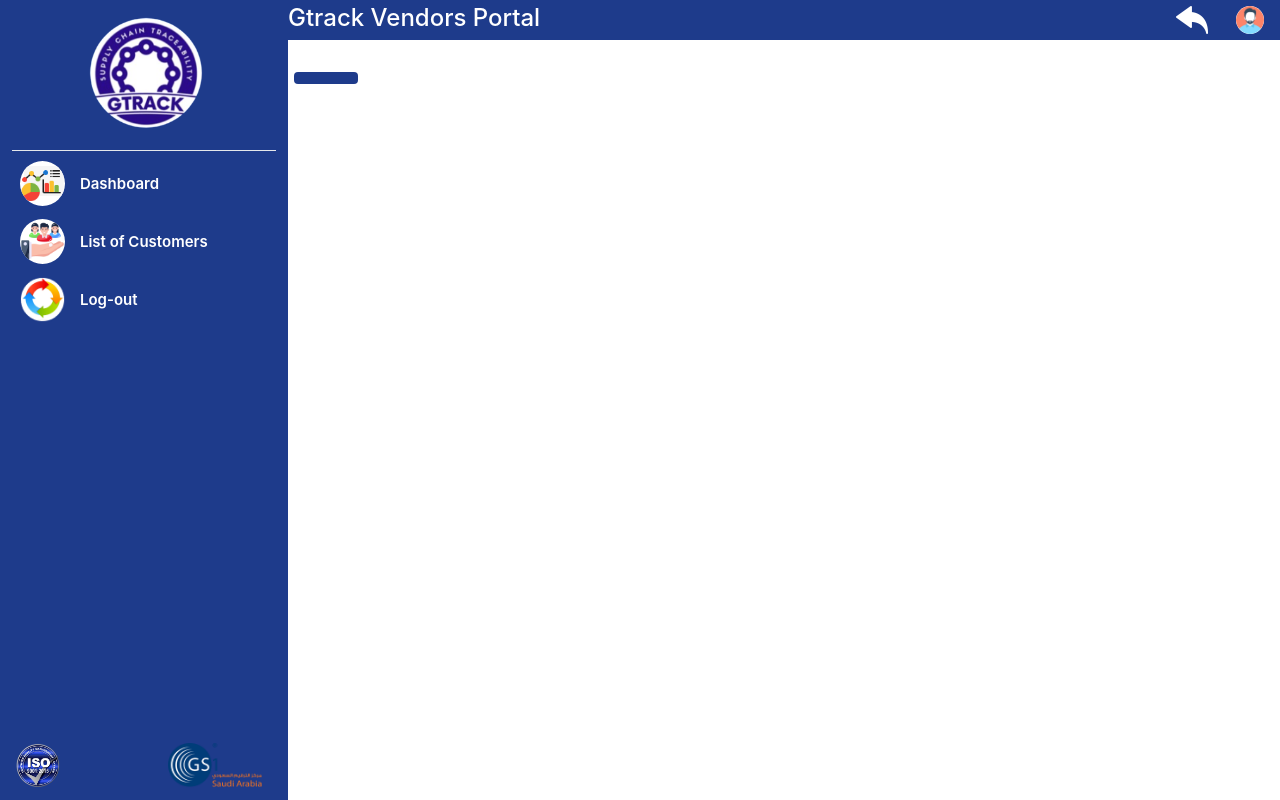
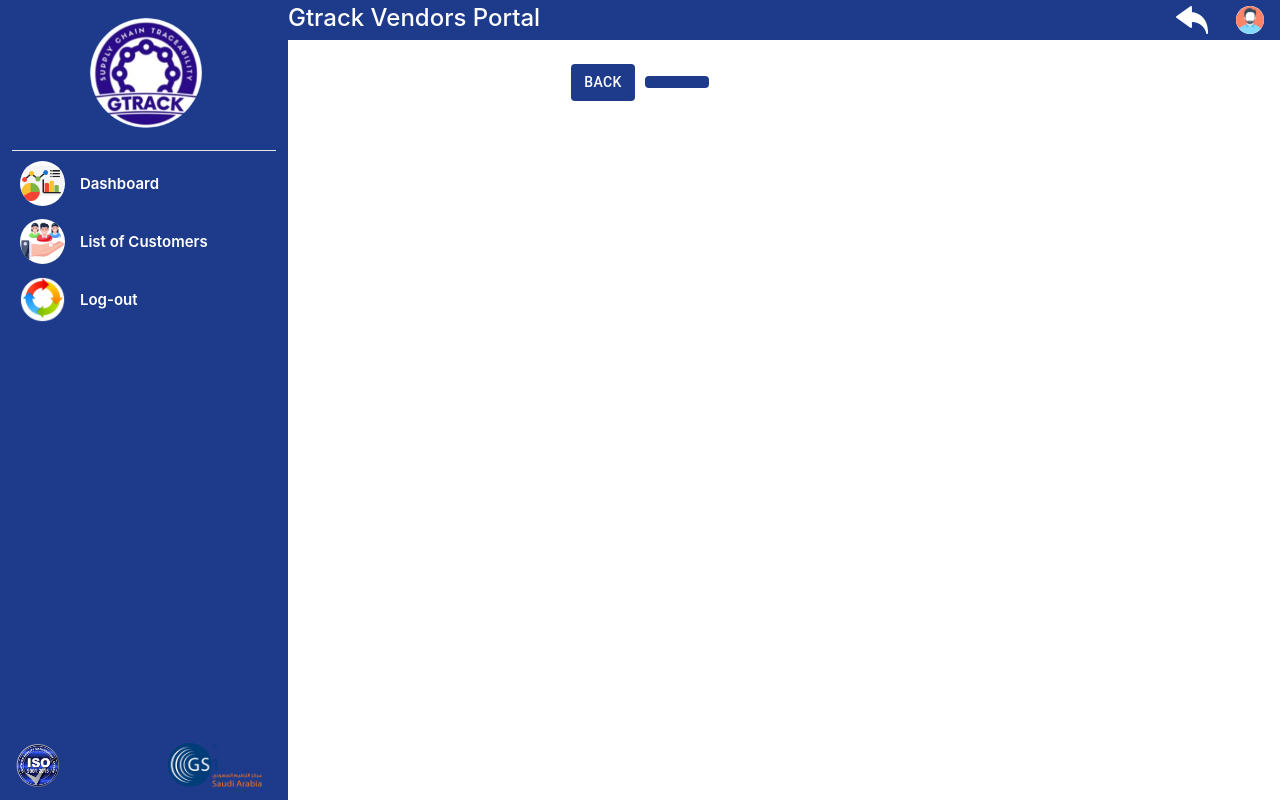
Before and after one commit to AbdulMajid1m1/gtrackVendors, a React (Create React App) app: page /add-products in a window 1280 px wide. Built offline with nearby package versions, Linux system fonts and the light colour scheme; the HTML template or start-up script is replaced by a standard one.

Commit message:
added code

```diff
--- a/src/Pages/ListOfCustomer/ListOfCustomer.js
+++ b/src/Pages/ListOfCustomer/ListOfCustomer.js
@@ -99,6 +99,11 @@ const ListOfCustomer = () => {
         const filteredData = secondGridData.filter((singleItem) => {
             return Number(singleItem?.customer_id) == Number(item[0]?.id)
         })
+
+        // sort the data by datetime show latest first
+        filteredData.sort((a, b) => {
+            return new Date(b?.created_at) - new Date(a?.created_at);
+        });
         setFilteredData(filteredData)
     }
 
--- a/src/components/AddProducts/AddProducts.js
+++ b/src/components/AddProducts/AddProducts.js
@@ -90,7 +90,7 @@ const AddProducts = ({ title, handleOpen, handleClose, open, handleRefetch }) =>
   const products = [
     { name: "GTIN", value: data?.barcode },
     { name: "Brand name", value: data?.BrandName },
-    { name: "Product description", value: data?.productnameenglish},
+    { name: "Product description", value: data?.productnameenglish },
     { name: "Product image URL", value: data?.front_image },
     { name: "Global product category", value: data?.gpc },
     // check if data has unitcode then show value
@@ -171,6 +171,23 @@ const AddProducts = ({ title, handleOpen, handleClose, open, handleRefetch }) =>
 
   }
 
+  const handleBackBtnClick = async () => {
+    try {
+      const res = await newRequest.delete(`/deleteEmptyShipmentRequest?shipment_id=${shipmentRequestData?.shipment_id}`)
+      console.log(res);
+      sessionStorage.removeItem('shipmentRequest');
+
+    }
+    catch (error) {
+      console.log(error);
+
+    }
+    finally {
+      navigate(-1);
+    }
+  }
+
+
 
 
 
@@ -194,9 +211,15 @@ const AddProducts = ({ title, handleOpen, handleClose, open, handleRefetch }) =>
           />
         </div>
       }
+      <div
+        style={{
+          display: 'flex', justifyContent: 'center', alignItems: 'center', gap: '10px'
+        }}
+      >
 
-
-<Button style={{marginLeft: '294px', backgroundColor: '#1E3B8B', color: 'white'}} onClick={handleOpen}>{title}</Button>
+        <Button style={{ backgroundColor: '#1E3B8B', color: 'white' }} onClick={handleBackBtnClick} >Back</Button>
+        <Button style={{ backgroundColor: '#1E3B8B', color: 'white' }} onClick={handleOpen}>{title}</Button>
+      </div>
       <Modal
         open={open}
         // onClose={handleClose}
--- a/src/components/ShipmentCard/ShipmentCard.js
+++ b/src/components/ShipmentCard/ShipmentCard.js
@@ -7,7 +7,7 @@ import gs1logo from "../../Images/gs1.png";
 import Swal from 'sweetalert2';
 import { phpImagesBaseUrl } from '../../utils/config';
 import AddProducts from '../AddProducts/AddProducts';
-
+import Button from '@mui/material/Button';
 const ShipmentCard = () => {
     const navigate = useNavigate();
     const [isLoading, setIsLoading] = useState(true);
@@ -158,6 +158,7 @@ const ShipmentCard = () => {
                             </div>
                             {/* Next Button */}
                             <div className='flex gap-3 justify-end'>
+
                                 <AddProducts title={"Add Product"}
                                     handleClose={handleClose}
                                     handleOpen={handleOpen}
```
Also changed, not shown: src/utils/datatablesource.js (line endings or trailing spaces). Lines whose indentation alone changed are shown as unchanged.
